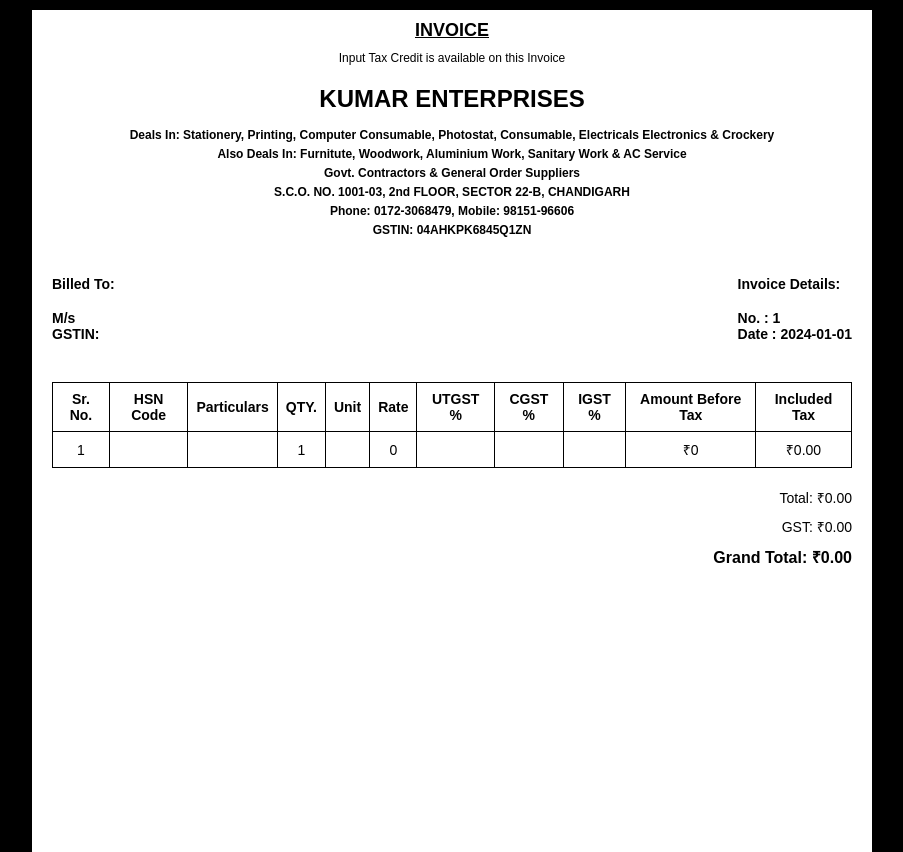
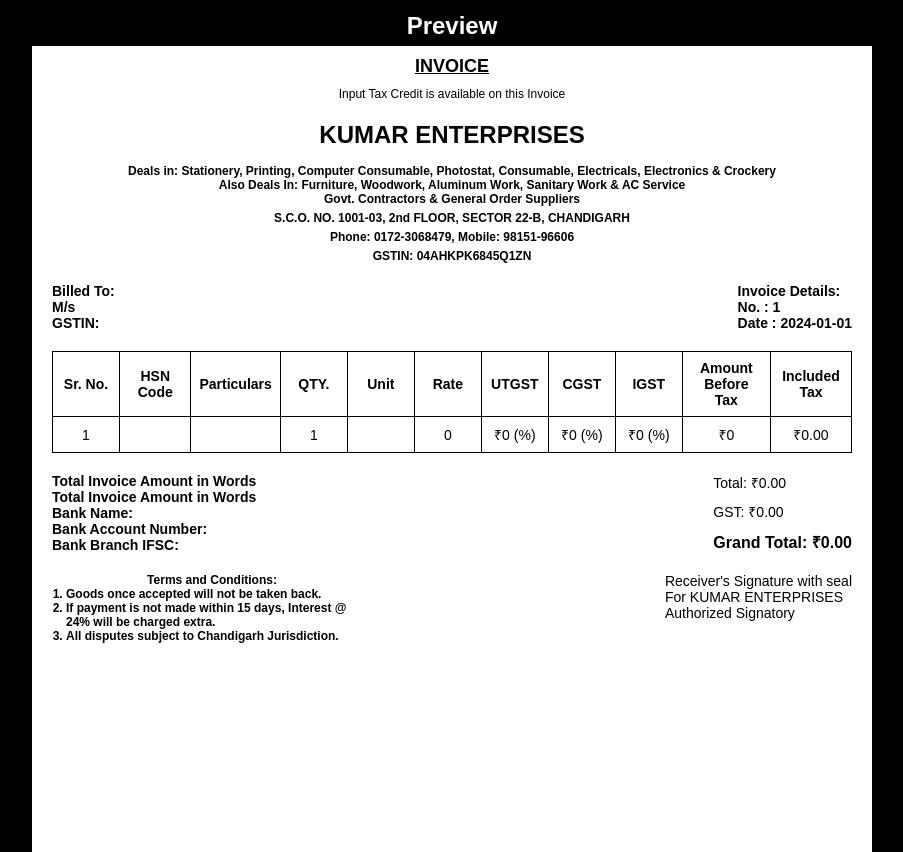
Before and after one commit to priyamkumar/Invoice-Generator, a React (Vite) app: page / in a window 1280 px wide. Shown: the part 1730-2582 px from the top of the page, without its empty margins (188-1091 px from the left). Built offline with nearby package versions, Linux system fonts and the light colour scheme.

Commit message:
layout changes

```diff
--- a/src/App.css
+++ b/src/App.css
@@ -100,11 +100,6 @@ label {
 
 .total-amount b {
   font-size: 18px;
-}
-
-.item-table {
-  margin-top: 20px;
-  padding: 15px;
 }
 
 .item-row {
@@ -277,6 +272,8 @@ p {
   width: 100%;
   border-collapse: collapse;
   margin-bottom: 20px;
+  padding: 15px;
+  table-layout: auto;
 }
 
 .item-table th,
@@ -291,9 +288,14 @@ p {
   background-color: #fff;
   color: #000;
 }
-.totals {
-  text-align: right;
+
+.table-cell {
+  word-wrap: break-word;
+  white-space: normal;
+  max-width: 150px;
+  min-width: 50px;
 }
+
 .totals p {
   font-size: 18px;
   margin-bottom: 10px;
@@ -303,3 +305,39 @@ p {
 .totals b {
   font-size: 16px;
 }
+
+.terms {
+  font-size: 12px;
+  font-weight: 700;
+}
+
+.totals-bank-details
+{
+  display: flex;
+  justify-content: space-between;
+}
+
+.bank-details p {
+  font-size: 14px;
+}
+
+.terms-signatures {
+  display: flex;
+  justify-content: space-between;
+}
+.terms
+{
+  width:40%;
+}
+.terms p {
+  text-align: center;
+}
+
+.terms ol {
+  margin-block-start: 0;
+  padding-inline-start: 14px;
+}
+
+.signatures {
+  font-size: 14px;
+}
--- a/src/Components/BillInfo.jsx
+++ b/src/Components/BillInfo.jsx
@@ -36,6 +36,8 @@ export default function BillInfo() {
     clientEmail: "",
   });
 
+  const [amountInWords, setAmountInWords] = useState("");
+
   const totalAmount = items.reduce((acc, cur) => acc + parseFloat(cur.amount || 0), 0);
   const totalGst = items.reduce((acc, cur) => acc + parseFloat(cur.cgstAmount || 0) + parseFloat(cur.utgstAmount || 0) + parseFloat(cur.igstAmount || 0), 0);
 
--- a/src/Components/DocumentPreview.jsx
+++ b/src/Components/DocumentPreview.jsx
@@ -45,26 +45,53 @@ const DocumentPreview = ({
         </div>
         <div className="header">
           <h2>KUMAR ENTERPRISES</h2>
-          <p><b>Deals In: Stationery, Printing, Computer Consumable, Photostat, Consumable, Electricals Electronics & Crockery</b></p>
-          <p><b>Also Deals In: Furnitute, Woodwork, Aluminium Work, Sanitary Work & AC Service</b></p>
-          <p><b>Govt. Contractors & General Order Suppliers</b></p>
-          <p><b>S.C.O. NO. 1001-03, 2nd FLOOR, SECTOR 22-B, CHANDIGARH</b></p>
-          <p><b>Phone: 0172-3068479, Mobile: 98151-96606</b></p>
-          <p><b>GSTIN: 04AHKPK6845Q1ZN</b></p>
-
+          <p>
+            <b>
+              Deals in: Stationery, Printing, Computer Consumable, Photostat,
+              Consumable, Electricals, Electronics & Crockery
+              <br />
+              Also Deals In: Furniture, Woodwork, Aluminum Work, Sanitary Work &
+              AC Service
+              <br />
+              Govt. Contractors & General Order Suppliers
+            </b>
+          </p>
+          <p>
+            <b>S.C.O. NO. 1001-03, 2nd FLOOR, SECTOR 22-B, CHANDIGARH</b>
+          </p>
+          <p>
+            <b>Phone: 0172-3068479, Mobile: 98151-96606</b>
+          </p>
+          <p>
+            <b>GSTIN: 04AHKPK6845Q1ZN</b>
+          </p>
         </div>
         <div className="client-invoice-details">
           <div className="client-info">
-          <h4>Billed To:</h4>
-          <p><b>M/s {clientName}</b></p>
-          <p><b>{clientAddress}</b></p>
-          <p><b>GSTIN: {gst}</b></p>
+            <p>
+              <b>Billed To:</b>
+            </p>
+            <p>
+              <b>M/s {clientName}</b>
+            </p>
+            <p>
+              <b>{clientAddress}</b>
+            </p>
+            <p>
+              <b>GSTIN: {gst}</b>
+            </p>
           </div>
 
           <div className="invoice-details">
-          <h4>Invoice Details:</h4>
-          <p><b>No. : {invoice}</b></p>
-          <p><b>Date : {date}</b></p>
+            <p>
+              <b>Invoice Details:</b>
+            </p>
+            <p>
+              <b>No. : {invoice}</b>
+            </p>
+            <p>
+              <b>Date : {date}</b>
+            </p>
           </div>
         </div>
 
@@ -77,9 +104,9 @@ const DocumentPreview = ({
               <th>QTY.</th>
               <th>Unit</th>
               <th>Rate</th>
-              <th>UTGST %</th>
-              <th>CGST %</th>
-              <th>IGST %</th>
+              <th>UTGST</th>
+              <th>CGST</th>
+              <th>IGST</th>
               <th>Amount Before Tax</th>
               <th>Included Tax</th>
             </tr>
@@ -87,28 +114,81 @@ const DocumentPreview = ({
           <tbody>
             {items.map((item, index) => (
               <tr key={index}>
-                <td>{item.serial}</td>
-                <td>{item.hsn}</td>
-                <td>{item.description}</td>
-                <td>{item.quantity}</td>
-                <td>{item.unit}</td>
-                <td>{item.price}</td>
-                <td>{item.utgst}{item.utgst && "%"}</td>
-                <td>
-                  {item.cgst}{item.cgst && "%"}
+                <td className="table-cell">{item.serial}</td>
+                <td className="table-cell">{item.hsn}</td>
+                <td className="table-cell">{item.description}</td>
+                <td className="table-cell">{item.quantity}</td>
+                <td className="table-cell">{item.unit}</td>
+                <td className="table-cell">{item.price}</td>
+                <td className="table-cell">
+                ₹{item.utgstAmount} {`(${item.utgst}%)`}
+                  {item.utgst && "%"}
                 </td>
-                <td>{item.igst}{item.igst && "%"}</td>
-                <td>₹{item.amount}</td>
-                <td>₹{(Number(item.amount) + Number(item.cgstAmount) + Number(item.utgstAmount) + Number(item.igstAmount)).toFixed(2)}</td>
+                <td className="table-cell">
+                ₹{item.cgstAmount} {`(${item.cgst}%)`}
+                {item.cgst && "%"}
+                </td>
+                <td className="table-cell">
+                ₹{item.igstAmount} {`(${item.igst}%)`}
+                {item.igst && "%"}
+                </td>
+                <td className="table-cell">₹{item.amount}</td>
+                <td className="table-cell">
+                  ₹
+                  {(
+                    Number(item.amount) +
+                    Number(item.cgstAmount) +
+                    Number(item.utgstAmount) +
+                    Number(item.igstAmount)
+                  ).toFixed(2)}
+                </td>
               </tr>
             ))}
           </tbody>
         </table>
-
+        <div className="totals-bank-details">
+          <div className="bank-details">
+            <p>
+              <b>Total Invoice Amount in Words</b>
+            </p>
+            <p>
+              <b>Total Invoice Amount in Words</b>
+            </p>
+            <p>
+              <b>Bank Name:</b>
+            </p>
+            <p>
+              <b>Bank Account Number:</b>
+            </p>
+            <p>
+              <b>Bank Branch IFSC:</b>{" "}
+            </p>
+          </div>
           <div className="totals">
             <p>Total: ₹{totalAmount.toFixed(2)}</p>
             <p>GST: ₹{totalGst.toFixed(2)}</p>
             <b>Grand Total: ₹{(totalAmount + totalGst).toFixed(2)}</b>
+          </div>
+        </div>
+        <div className="terms-signatures">
+        <div className="terms">
+          <p>
+            <b>Terms and Conditions:</b>
+          </p>
+          <ol>
+            <li>Goods once accepted will not be taken back.</li>
+            <li>
+              If payment is not made within 15 days, Interest @ 24% will be
+              charged extra.
+            </li>
+            <li>All disputes subject to Chandigarh Jurisdiction.</li>
+          </ol>
+        </div>
+        <div className="signatures">
+          <p>Receiver's Signature with seal</p>
+          <p>For KUMAR ENTERPRISES</p>
+          <p>Authorized Signatory</p>
+        </div>
         </div>
       </div>
       <div className="btn-div">
--- a/src/Components/ItemTable.jsx
+++ b/src/Components/ItemTable.jsx
@@ -180,6 +180,24 @@ const handleInputChange = (index, event) => {
           placeholder="Amount"
         />
       </div>
+      <div className="input-group">
+        <label>Total Invoice Amount in words</label>
+        <input
+          type="text"
+          name="amount"
+          value={item.amount}
+          readOnly
+          placeholder="Amount"
+        />
+      </div>
+      <div className="input-group">
+        <label>Extra</label>
+        <input
+          type="text"
+          name=""
+          readOnly
+        />
+      </div>
 
       <div className="button-container">
   <button onClick={() => removeRow(index)}>Remove</button>
--- a/src/Components/TotalAmount.jsx
+++ b/src/Components/TotalAmount.jsx
@@ -1,4 +1,4 @@
-import React, { useState } from "react";
+import React from "react";
 
 export default function TotalAmount({ totalAmount, totalGst }) {
   return (
```
Lines whose indentation alone changed are shown as unchanged.
